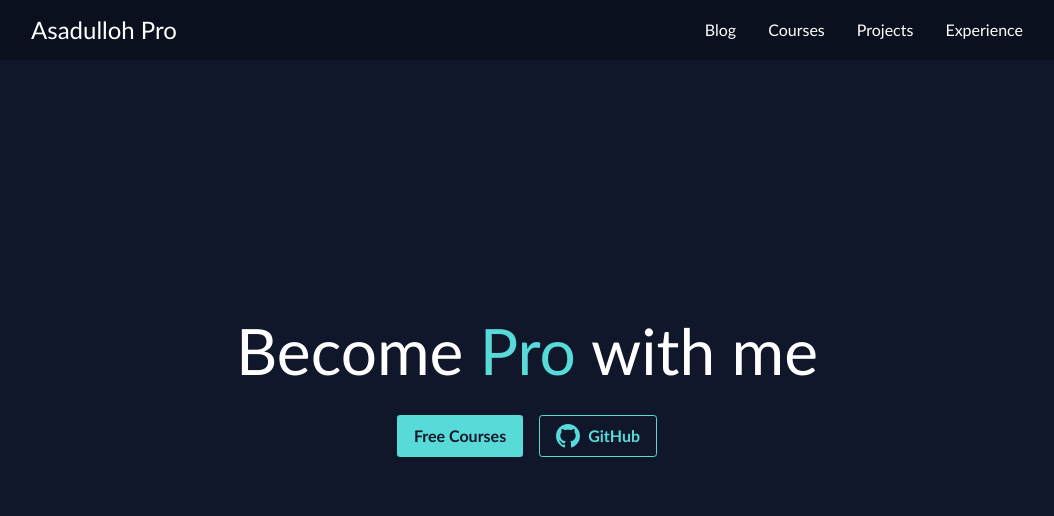
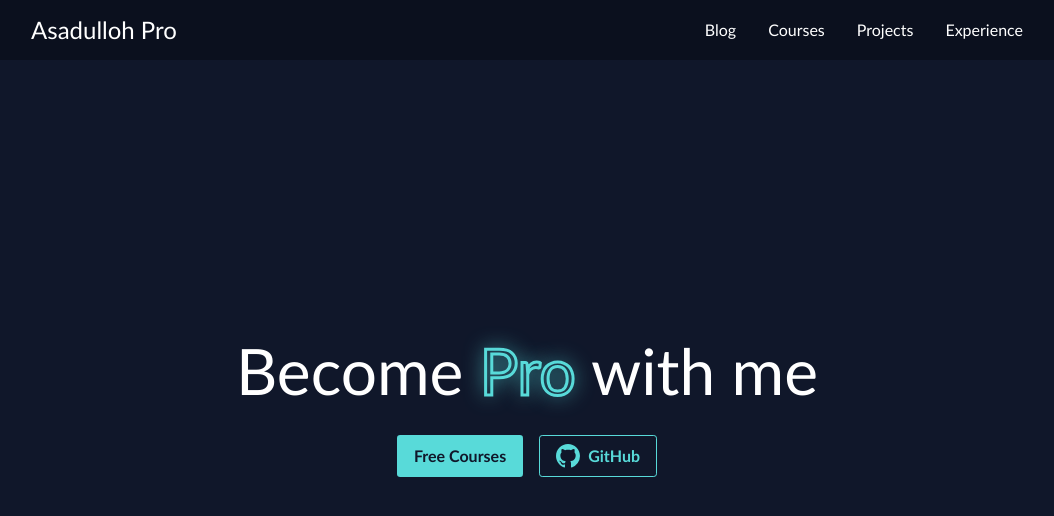
Before and after one commit to asadulloh-pro/Portfolio, a Next.js app: page / in a window 1280 px wide. Shown: the top 516 px of the page, without its empty margins (113-1167 px from the left). Built offline with nearby package versions, Linux system fonts and the light colour scheme.

Commit message:
add led text

```diff
--- a/src/components/shared/main-layout/header.tsx
+++ b/src/components/shared/main-layout/header.tsx
@@ -2,7 +2,7 @@ import Link from 'next/link';
 
 const Header = () => {
   return (
-    <div className="w-full min-h-[2.5rem] bg-dark py-[0.75rem]">
+    <div className="w-full min-h-[2.5rem] bg-dark py-[0.75rem] absolute top-0">
       <div className="container mx-auto flex items-center justify-between">
         <Link href="/" className="text-primary text-[1.5rem]">
           Asadulloh Pro
--- a/src/pages/index.tsx
+++ b/src/pages/index.tsx
@@ -11,20 +11,21 @@ export default function Home() {
       </Head>
       <div>
         <MainLayout />
-        <div className="min-h-[40rem] flex items-center justify-center flex-col gap-[1rem]">
+        <div className="min-h-[100dvh] flex items-center justify-center flex-col gap-[1rem]">
           <h1 className="text-[4rem] text-primary">
-            Become <span className="text-addition">Pro</span> with me
+            Become <span className="text-[transparent] bordertext">Pro</span>{' '}
+            with me
           </h1>
           <div className="flex items-center justify-center gap-[1rem]">
             <Link
               href="#"
-              className="py-[0.5rem] px-[1rem] text-main text-[1rem] font-[600] bg-addition rounded-[0.2rem] border border-[transparent] hover:shadow-hovered"
+              className="py-[0.5rem] px-[1rem] text-main text-[1rem] font-[600] bg-addition rounded-[0.2rem] border border-[transparent] hover:shadow-hovered_primary"
             >
               Free Courses
             </Link>
             <Link
               href="#"
-              className="py-[0.5rem] px-[1rem] bg-main text-[1rem] font-[600] text-addition rounded-[0.2rem] border border-addition inline-flex justify-center items-center gap-[0.5rem]"
+              className="py-[0.5rem] px-[1rem] bg-main text-[1rem] font-[600] text-addition rounded-[0.2rem] border border-addition inline-flex justify-center items-center gap-[0.5rem] hover:shadow-hovered_default"
             >
               <GitHubIcon className="w-[1.5rem] h-[1.5rem]" />
               GitHub
--- a/src/styles/globals.css
+++ b/src/styles/globals.css
@@ -3,9 +3,8 @@
 @tailwind utilities;
 
 * {
-  font-family: 'Gill Sans', 'Gill Sans MT', Calibri, 'Trebuchet MS', sans-serif;
+  font-family: "Gill Sans", "Gill Sans MT", Calibri, "Trebuchet MS", sans-serif;
 }
-
 body {
   @apply bg-main;
 }
@@ -13,3 +12,19 @@ body {
 .container {
   @apply px-[1rem];
 }
+
+:root {
+  --primary: #ffffff;
+  --main: #10172a;
+  --secondary: #64748b;
+  --addition: #58dad9;
+  --dark: #0b101e;
+  --background: #f1f5f9;
+}
+
+/* Apply the custom properties in your CSS */
+.bordertext {
+  color: transparent;
+  -webkit-text-stroke: 3px var(--addition);
+  text-shadow: 0 0 20px rgba(88, 218, 217, 0.8);
+}
--- a/tailwind.config.ts
+++ b/tailwind.config.ts
@@ -2,11 +2,8 @@ import type { Config } from 'tailwindcss';
 
 const config: Config = {
   content: [
-    './src/pages/**/*.{js,ts,jsx,tsx,mdx}',
-    './src/components/**/*.{js,ts,jsx,tsx,mdx}',
-    './src/containers/**/*.{js,ts,jsx,tsx,mdx}',
-    './src/layouts/**/*.{js,ts,jsx,tsx,mdx}',
-    './src/app/**/*.{js,ts,jsx,tsx,mdx}',
+    './src/**/*.{js,ts,jsx,tsx,mdx}',
+
   ],
   theme: {
     colors: {
@@ -24,7 +21,8 @@ const config: Config = {
     },
     extend: {
       boxShadow: {
-        hovered: 'inset 0px 0px 1rem 0px #58dad9, 0px 0px 1rem 0px #58dad9',
+        hovered_primary: 'inset 0px 0px 1rem 0px #58dad9, 0px 0px 1rem 0px #58dad9',
+        hovered_default: 'inset 0px 0px 1rem 0px transparent, 0px 0px 1rem 0px #58dad9'
       },
     },
   },
```
